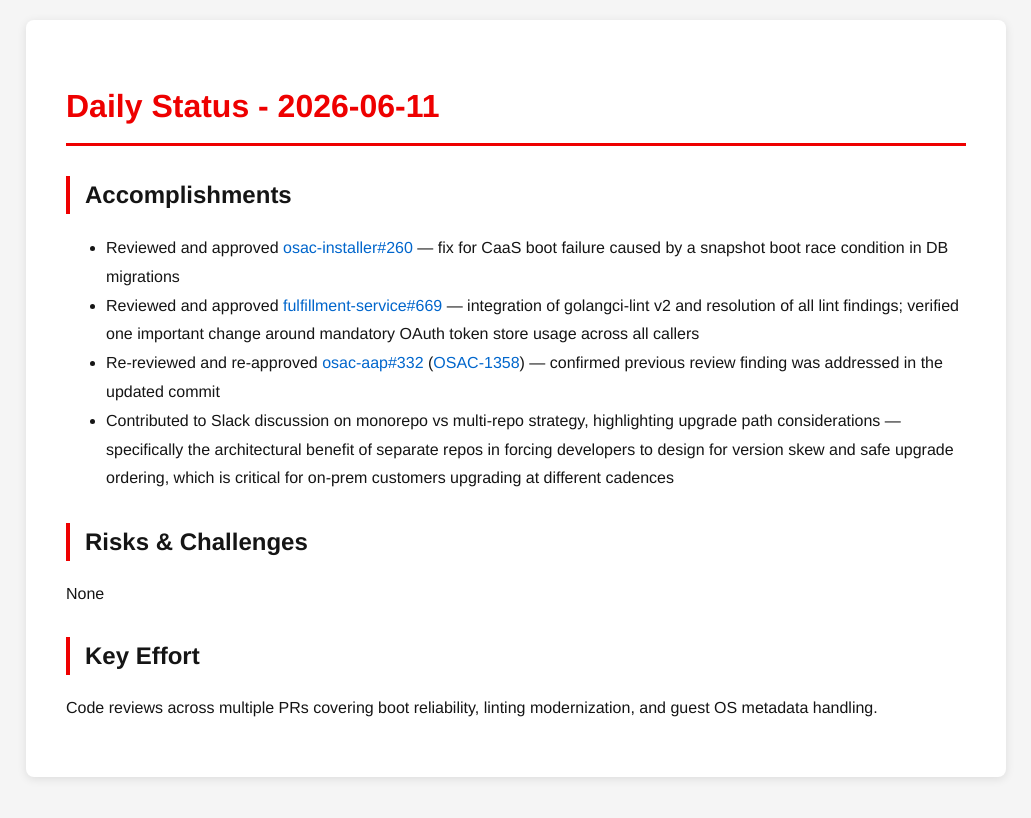
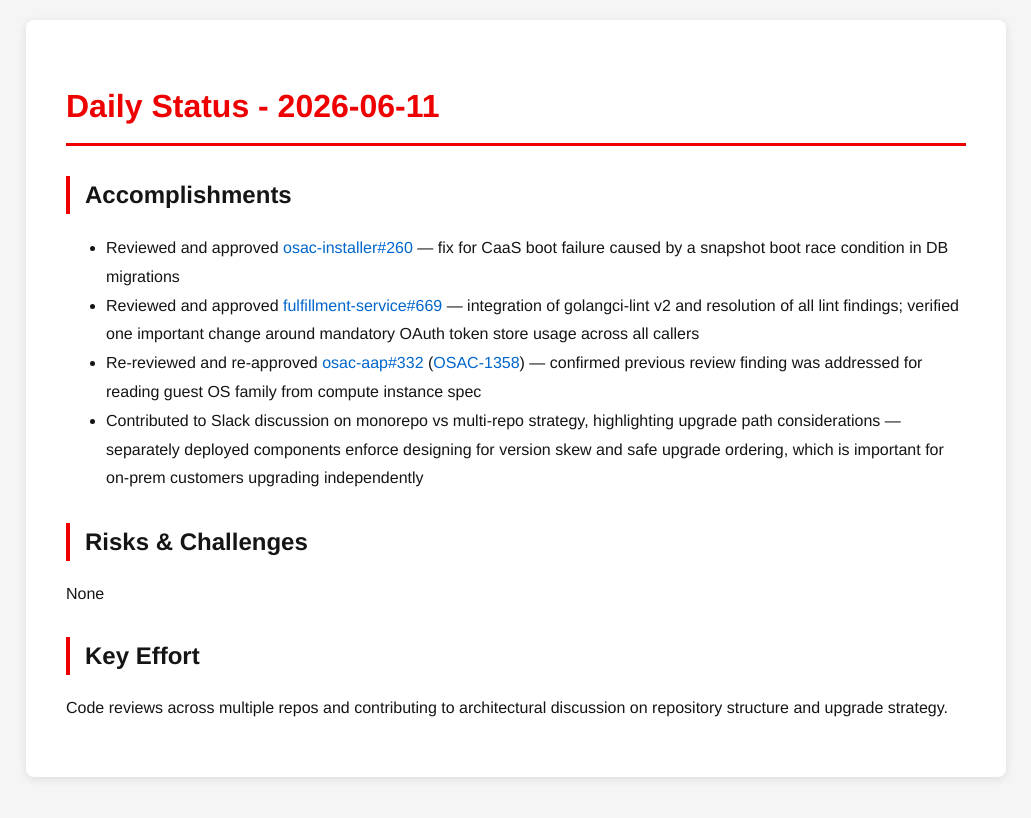
Before and after one commit to tzvatot/daily-status, a Jekyll site: the page built from 2026-06-11.md, in a window 1280 px wide. Shown: the top 818 px of the page, without its empty margins (124-1155 px from the left). Built offline with Jekyll 4.4.1, drawn with Linux system fonts in a browser that asks for light colours.

Commit message:
Daily status update - 2026-06-11

```diff
--- a/2026-06-11.md
+++ b/2026-06-11.md
@@ -9,11 +9,11 @@
 ## Accomplishments
 - Reviewed and approved [osac-installer#260](https://github.com/osac-project/osac-installer/pull/260) — fix for CaaS boot failure caused by a snapshot boot race condition in DB migrations
 - Reviewed and approved [fulfillment-service#669](https://github.com/osac-project/fulfillment-service/pull/669) — integration of golangci-lint v2 and resolution of all lint findings; verified one important change around mandatory OAuth token store usage across all callers
-- Re-reviewed and re-approved [osac-aap#332](https://github.com/osac-project/osac-aap/pull/332) ([OSAC-1358](https://redhat.atlassian.net/browse/OSAC-1358)) — confirmed previous review finding was addressed in the updated commit
-- Contributed to Slack discussion on monorepo vs multi-repo strategy, highlighting upgrade path considerations — specifically the architectural benefit of separate repos in forcing developers to design for version skew and safe upgrade ordering, which is critical for on-prem customers upgrading at different cadences
+- Re-reviewed and re-approved [osac-aap#332](https://github.com/osac-project/osac-aap/pull/332) ([OSAC-1358](https://redhat.atlassian.net/browse/OSAC-1358)) — confirmed previous review finding was addressed for reading guest OS family from compute instance spec
+- Contributed to Slack discussion on monorepo vs multi-repo strategy, highlighting upgrade path considerations — separately deployed components enforce designing for version skew and safe upgrade ordering, which is important for on-prem customers upgrading independently
 
 ## Risks & Challenges
 None
 
 ## Key Effort
-Code reviews across multiple PRs covering boot reliability, linting modernization, and guest OS metadata handling.
+Code reviews across multiple repos and contributing to architectural discussion on repository structure and upgrade strategy.
```
